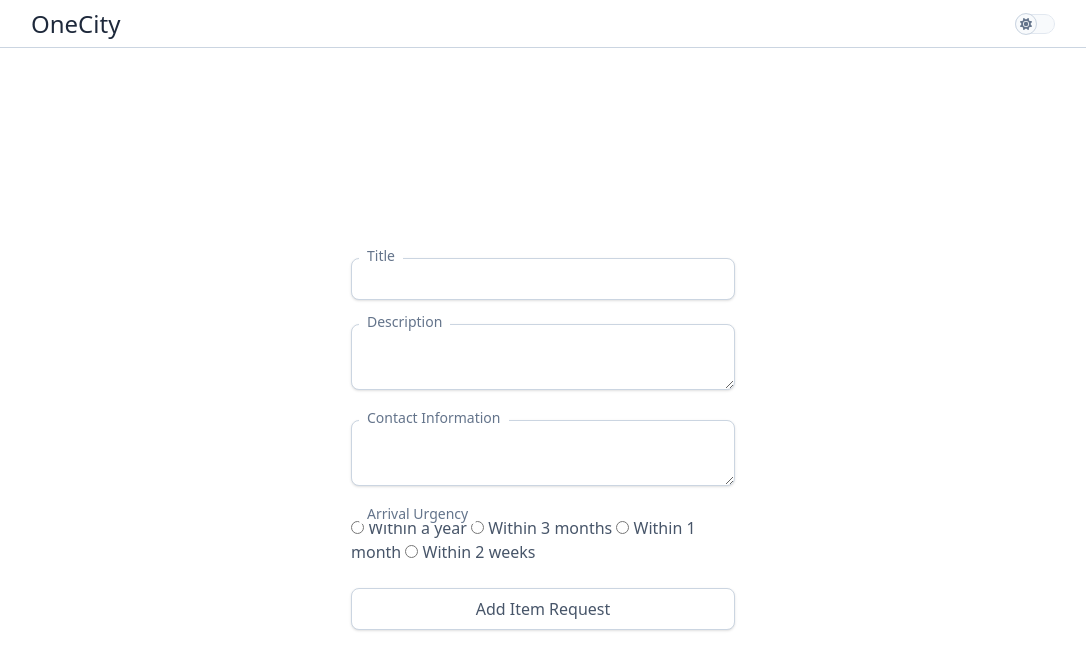
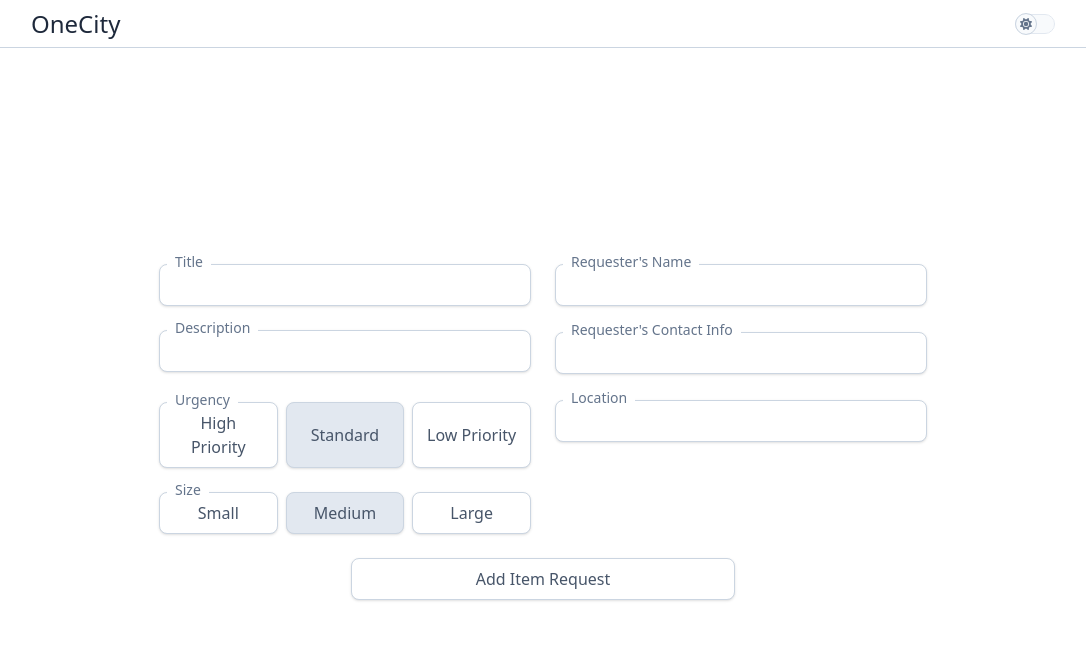
Before and after one commit to zsakowitz/one-city, a SvelteKit app: page /request/create in a window 1280 px wide. Shown: the top 670 px of the page, without its empty margins (97-1183 px from the left). Built offline with nearby package versions, Linux system fonts and the light colour scheme.

Commit message:
Add create paghe

```diff
--- a/package.json
+++ b/package.json
@@ -21,7 +21,7 @@
     "prettier": "^2.8.0",
     "prettier-plugin-svelte": "^2.8.1",
     "prettier-plugin-tailwindcss": "^0.2.5",
-    "prisma": "^4.13.0",
+    "prisma": "^5.1.1",
     "svelte": "^3.53.1",
     "svelte-check": "^2.9.2",
     "svelte-preprocess": "^4.10.7",
@@ -33,7 +33,7 @@
   "type": "module",
   "dependencies": {
     "@fortawesome/free-solid-svg-icons": "^6.3.0",
-    "@prisma/client": "^4.13.0",
+    "@prisma/client": "^5.1.1",
     "fuzzysort": "^2.0.4",
     "nodemailer": "^6.9.1"
   }
--- a/src/app.postcss
+++ b/src/app.postcss
@@ -37,6 +37,10 @@
 
     &:where(textarea) {
       @apply resize-y;
+
+      &:where(.auto-resize) {
+        @apply h-[2.625rem] resize-none;
+      }
     }
 
     &:where(button:not([disabled])):active {
--- /dev/null
+++ b/src/lib/RadioInput.svelte
@@ -0,0 +1,14 @@
+<script lang="ts">
+  export let checked = false
+  export let label: string
+  export let value: string
+  export let name: string
+</script>
+
+<label
+  class="field flex cursor-pointer items-center justify-center text-center [&:has(:checked)]:bg-z-body-selected"
+>
+  <input {checked} class="sr-only" {name} type="radio" {value} required />
+
+  <p>{label}</p>
+</label>
--- a/src/lib/auto-resize.ts
+++ b/src/lib/auto-resize.ts
@@ -1 +1,10 @@
-export function autoResize(target: HTMLTextAreaElement) {}
+export function autoResize(target: HTMLTextAreaElement) {
+  function resize() {
+    target.style.height = "0px"
+    target.style.height = target.scrollHeight + 2 + "px"
+  }
+
+  resize()
+  target.addEventListener("input", resize)
+  target.classList.add("auto-resize")
+}
--- /dev/null
+++ b/src/lib/server/extract.ts
@@ -0,0 +1,22 @@
+import { error } from "@sveltejs/kit"
+
+export async function extract<T extends readonly string[]>(
+  request: Request,
+  keys: T
+) {
+  const data = await request.formData()
+
+  const output: any = {}
+
+  for (const key of keys) {
+    const value = data.get(key)
+
+    if (typeof value == "string") {
+      output[key] = value
+    } else {
+      throw error(403, "The key '" + key + "' was submitted incorrectly.")
+    }
+  }
+
+  return output as Record<T[number], string>
+}
--- /dev/null
+++ b/src/routes/request/create/+page.server.ts
@@ -0,0 +1,34 @@
+import { extract } from "$lib/server/extract.js"
+import { ItemRequest } from "$lib/server/item-request.js"
+
+export const actions = {
+  async default(event) {
+    const data = await extract(event.request, [
+      "contact",
+      "description",
+      "name",
+      "requester",
+      "location",
+      "urgency",
+      "size",
+    ] as const)
+
+    const item = await ItemRequest.create({
+      ...data,
+      size:
+        data.size == "sm" ? "Small" : data.size == "lg" ? "Large" : "Medium",
+      urgency:
+        data.urgency == "1"
+          ? "HighPriority"
+          : data.urgency == "3"
+          ? "LowPriority"
+          : "Standard",
+    })
+
+    if (item.ok) {
+      return { ok: true, name: data.name } as const
+    } else {
+      return { ok: false, reason: item.reason } as const
+    }
+  },
+}
--- a/src/routes/request/create/+page.svelte
+++ b/src/routes/request/create/+page.svelte
@@ -1,58 +1,102 @@
 <script lang="ts">
   import { enhance } from "$app/forms"
+  import RadioInput from "$lib/RadioInput.svelte"
   import { autoResize } from "$lib/auto-resize"
-  import { onMount } from "svelte"
+  import Error from "../../+error.svelte"
 
-  let field: HTMLTextAreaElement
-
-  onMount(() => autoResize(field))
+  export let form
 </script>
 
-<form class="m-auto w-96 max-w-full" method="post" use:enhance>
-  <label class="label mt-6">
+{#if form && !form.ok}
+  <Error message={form.reason} status={503} />
+{:else}
+  <form
+    class="m-auto flex w-[48rem] max-w-full flex-col items-center gap-6"
+    method="post"
+    use:enhance
+  >
+    <div
+      class="grid w-96 max-w-full grid-cols-1 gap-6 md:w-full md:grid-cols-2"
+    >
+      <div class="flex flex-col gap-6">
+        <label class="label">
           <p>Title</p>
 
-    <input
-      class="field w-full"
-      maxlength="80"
-      name="title"
+          <input class="field w-full" maxlength="80" name="name" required />
+        </label>
+
+        <label class="label">
+          <p>Description</p>
+
+          <textarea
+            class="auto-resize field w-full"
+            name="description"
             required
-      type="email"
+            use:autoResize
           />
         </label>
 
-  <label class="label mt-6">
-    <p>Description</p>
+        <div class="label grid grid-cols-3 gap-2">
+          <p>Urgency</p>
+
+          <RadioInput name="urgency" label="High Priority" value="1" />
+
+          <RadioInput checked name="urgency" label="Standard" value="2" />
+
+          <RadioInput name="urgency" label="Low Priority" value="3" />
+        </div>
+
+        <div class="label grid grid-cols-3 gap-2">
+          <p>Size</p>
+
+          <RadioInput name="size" label="Small" value="sm" />
+
+          <RadioInput checked name="size" label="Medium" value="md" />
+
+          <RadioInput name="size" label="Large" value="lg" />
+        </div>
+      </div>
+
+      <div class="flex flex-col gap-6">
+        <label class="label">
+          <p>Requester's Name</p>
 
           <textarea
-      class="field w-full"
-      name="description"
+            class="auto-resize field w-full"
+            name="requester"
             required
-      bind:this={field}
+            use:autoResize
           />
         </label>
 
-  <label class="label mt-6">
-    <p>Contact Information</p>
+        <label class="label relative -top-1">
+          <p>Requester's Contact Info</p>
 
-    <textarea class="field w-full" name="contact" required bind:this={field} />
+          <textarea
+            class="auto-resize field w-full"
+            name="contact"
+            required
+            use:autoResize
+          />
         </label>
 
-  <label class="label mt-6">
-    <p>Arrival Urgency</p>
+        <label class="label relative -top-2">
+          <p>Location</p>
 
-    <input name="urgency" type="radio" value="Within a year" />
-    Within a year
+          <textarea
+            class="auto-resize field w-full"
+            name="location"
+            required
+            use:autoResize
+          />
+        </label>
+      </div>
+    </div>
 
-    <input name="urgency" type="radio" value="Within 3 months" />
-    Within 3 months
+    <button class="field w-96 max-w-full">Add Item Request</button>
 
-    <input name="urgency" type="radio" value="Within 1 month" />
-    Within 1 month
-
-    <input name="urgency" type="radio" value="Within 2 weeks" />
-    Within 2 weeks
-  </label>
-
-  <button class="field mt-6 w-full">Add Item Request</button>
+    {#if form && form.ok}
+      <p class="w-96 max-w-full text-center">Created “{form.name}.”</p>
+    {/if}
   </form>
+{/if}
--- /dev/null
+++ b/src/routes/requests/+page.server.ts
@@ -0,0 +1,10 @@
+import { ItemRequestList } from "$lib/server/item-request.js"
+import { unwrapOr500 } from "$lib/server/unwrap.js"
+
+export async function load() {
+  const list = new ItemRequestList({ completed: false })
+
+  const json = unwrapOr500(await list.toJSON())
+
+  return { list: json }
+}
--- a/src/routes/requests/+page.svelte
+++ b/src/routes/requests/+page.svelte
@@ -1,26 +1,29 @@
 <script lang="ts">
   import { highlightFuzzySearchResult } from "$lib/highlight-fuzzy-result"
+  import type { ItemRequestJSON } from "$lib/server/item-request"
   import fuzzy from "fuzzysort"
-  import Request, { type ItemRequest } from "./Request.svelte"
+  import Request from "./Request.svelte"
   import UrgencyFilter from "./UrgencyFilter.svelte"
-  import { requests } from "./requests"
 
   let sizeFilter: "sm" | "md" | "lg" | undefined
   let urgencyFilter: 1 | 2 | 3 | undefined
   let query = ""
 
-  let sortingField: "urgency" | "size" | "creation" | "requestor" | "name" =
+  let sortingField: "urgency" | "size" | "creation" | "requester" | "name" =
     "urgency"
+
+  export let data
+  const requests = data.list
 
   let sortingDirection: "asc" | "dsc" = "asc"
 
   function makeRequestsList(
-    requests: ItemRequest[],
+    requests: ItemRequestJSON[],
     sizeFilter: "sm" | "md" | "lg" | undefined,
     urgencyFilter: 1 | 2 | 3 | undefined,
     query: string,
     sortingDirection: "asc" | "dsc",
-    sortingField: "urgency" | "size" | "creation" | "requestor" | "name"
+    sortingField: "urgency" | "size" | "creation" | "requester" | "name"
   ) {
     if (sizeFilter) {
       requests = requests.filter((x) => x.size == sizeFilter)
@@ -50,14 +53,14 @@
 
     if (query) {
       const results = fuzzy.go(query, requests, {
-        keys: ["name", "requestor"],
+        keys: ["name", "requester"],
       })
 
       requests = results.map((result) => ({
         ...result.obj,
         nameHTML: highlightFuzzySearchResult(result[0]) ?? result.obj.nameHTML,
-        requestorHTML:
-          highlightFuzzySearchResult(result[1]) ?? result.obj.requestorHTML,
+        requesterHTML:
+          highlightFuzzySearchResult(result[1]) ?? result.obj.requesterHTML,
       }))
     }
 
@@ -114,7 +117,7 @@
 
       <button
         class="text-left text-z transition"
-        on:click={makeSorter("requestor")}>Requestor</button
+        on:click={makeSorter("requester")}>requester</button
       >
 
       <button
--- a/src/routes/requests/Request.svelte
+++ b/src/routes/requests/Request.svelte
@@ -1,24 +1,10 @@
-<script lang="ts" context="module">
-  export interface ItemRequest {
-    id: string
-    creation: Date
-
-    description: string
-    name: string
-    nameHTML: string
-    requestor: string
-    requestorHTML: string
-    size: "sm" | "md" | "lg"
-    urgency: 1 | 2 | 3
-  }
-</script>
-
 <script lang="ts">
   import { dateToString } from "$lib/date-to-string"
+  import type { ItemRequestJSON } from "$lib/server/item-request"
   import Size from "./Size.svelte"
   import Urgency from "./Urgency.svelte"
 
-  export let request: ItemRequest
+  export let request: ItemRequestJSON
   export let showSize: boolean
   export let showUrgency: boolean
 </script>
@@ -32,7 +18,7 @@
   </p>
 
   <p class="text-z transition [&_b]:text-z-heading">
-    {@html request.requestorHTML}
+    {@html request.requesterHTML}
   </p>
 
   <p class="text-z transition">
```
Also changed, not shown: src/lib/server/item-request.ts (+43 -7 lines), src/routes/requests/requests.ts (+43 -43 lines), 2 other files (tests, documents, lock files or other folders). Lines whose indentation alone changed are shown as unchanged.
